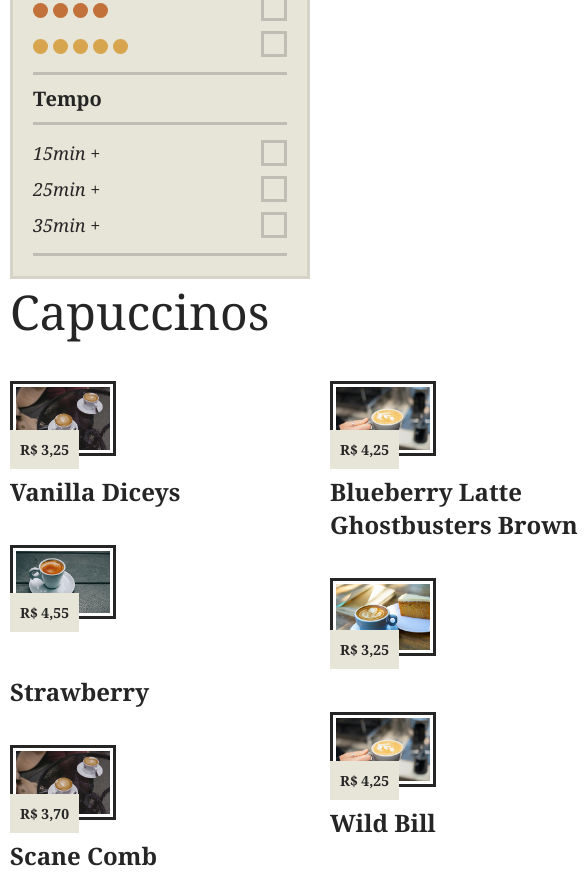
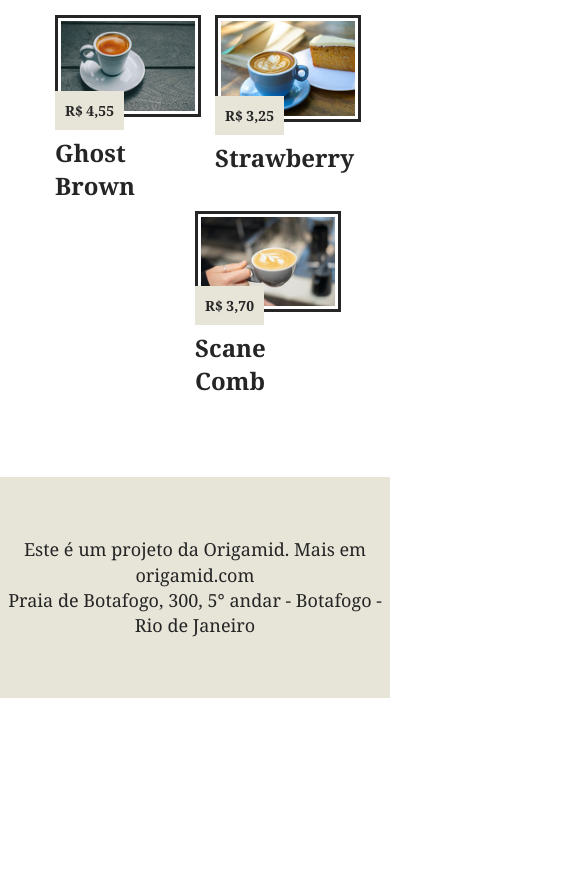
Before and after one commit to douglasoliveira96/Brafe, a plain HTML site: page brafe2.html in a window 390 px wide. Shown: the part 636-1511 px from the top of the page, 585 px wide, since content can reach past the window. After the commit the page ends 1334 px from the top, so only its background shows below. Drawn offline with Linux system fonts and the light colour scheme.

Commit message:
08-04-2021

```diff
--- a/brafe2.html
+++ b/brafe2.html
@@ -65,23 +65,19 @@
                 <li>
                     <img src="img/cappucino3.jpg" alt="Café 3">
                     <span>R$ 4,55</span>
+                    <h2>Ghost Brown</h2>
                 </li>
                 <li>
-                    <h2>Ghostbusters Brown</h2>
-                    <img src="img/cappucino4.jpg" alt="Café 4"> <span>R$ 3,25</span>
+                    <img src="img/cappucino4.jpg" alt="Café 4">
+                    <span>R$ 3,25</span>
+                    <h2>Strawberry</h2>
                 </li>
                 <li>
-                    <h2>Strawberry</h2>
-                    <img src="img/cappucino1.jpg" alt="Café 5">
+                    <img src="img/cappucino2.jpg" alt="Café 5">
                     <span>R$ 3,70</span>
                     <h2>Scane Comb</h2>
                 </li>
-                <li>
-                    <img src="img/cappucino2.jpg" alt="Café 6">
-                    <span>R$ 4,25</span>
-                    <h2>Wild Bill</h2>
-                </li>
-                </li>
+
             </ul>
         </section>
     </div>
--- a/css/brafe.css
+++ b/css/brafe.css
@@ -82,6 +82,24 @@ body {
     margin: 0 10px;
     padding: 20px;
     float: left;
+}
+
+@media (min-width: 740px) and (max-width: 980px) {
+    .container {
+        max-width: 720px;
+    }
+    .filtro {
+        width: 220px;
+    }
+}
+
+@media (max-width: 739px) {
+    .container {
+        max-width: 300px;
+    }
+    .filtro {
+        display: none;
+    }
 }
 
 .filtro h2 {
@@ -170,7 +188,7 @@ margin-left: 20px;
 
 .produtos li img {
     display: block;
-    max-width: 100px;
+    max-width: 100%;
     border: 3px solid #fff;
     box-shadow: 0 0 0 3px #252525;
     margin: 40px 3px 0 3px;
@@ -190,6 +208,22 @@ margin-left: 20px;
     font-weight: normal;
 }
 
+@media (min-width: 740px) and (max-width: 980px) {
+    .produtos {
+        width: 460px;
+    }
+    .produtos li {
+        width: 220px;
+    }
+}
+@media (max-width: 739px) {
+    .produtos {
+        width: 300px;
+    }
+    .produtos li {
+        width: 140px;
+    }
+}
 .footer {
     background: #e7e4d8;
     text-align: center;
```
